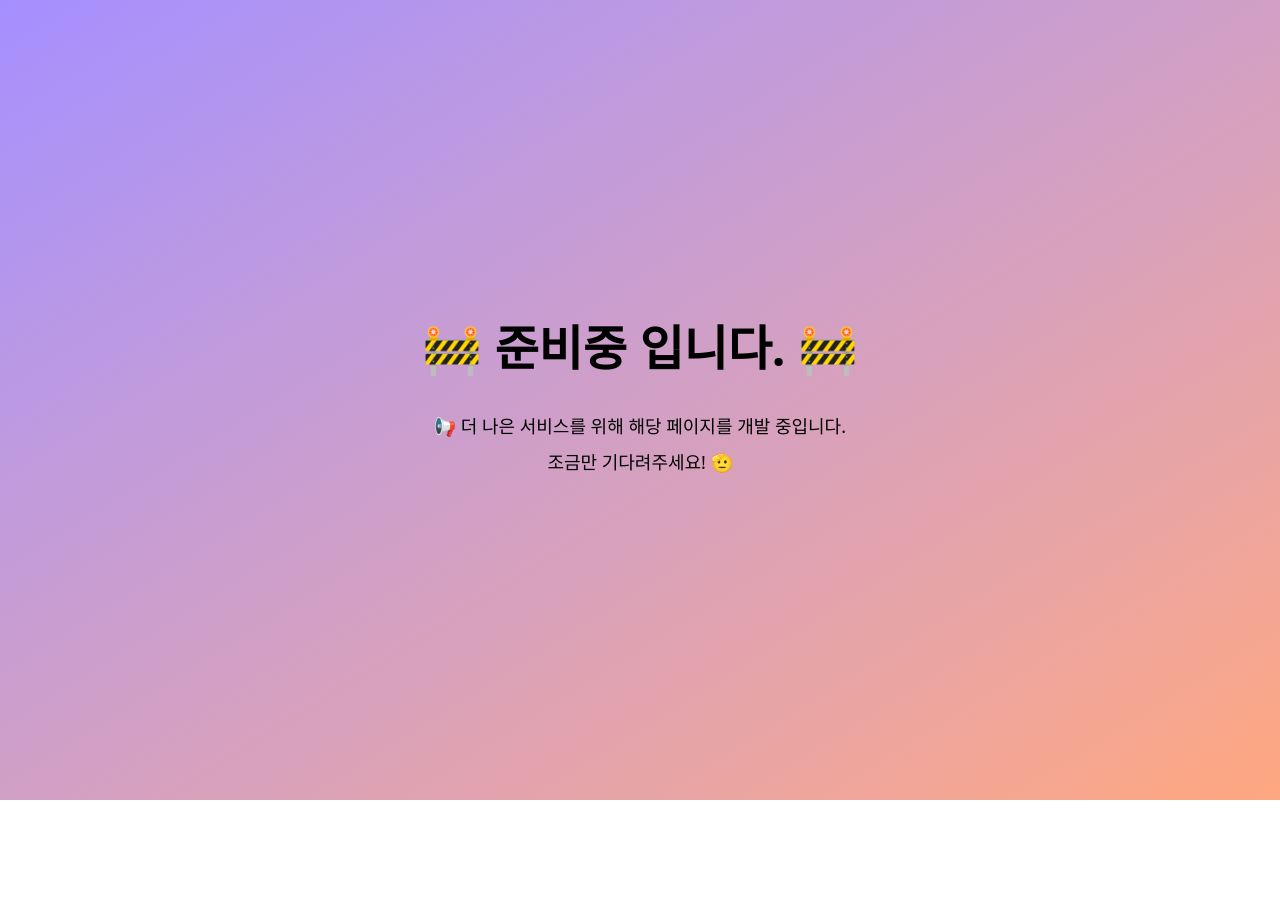
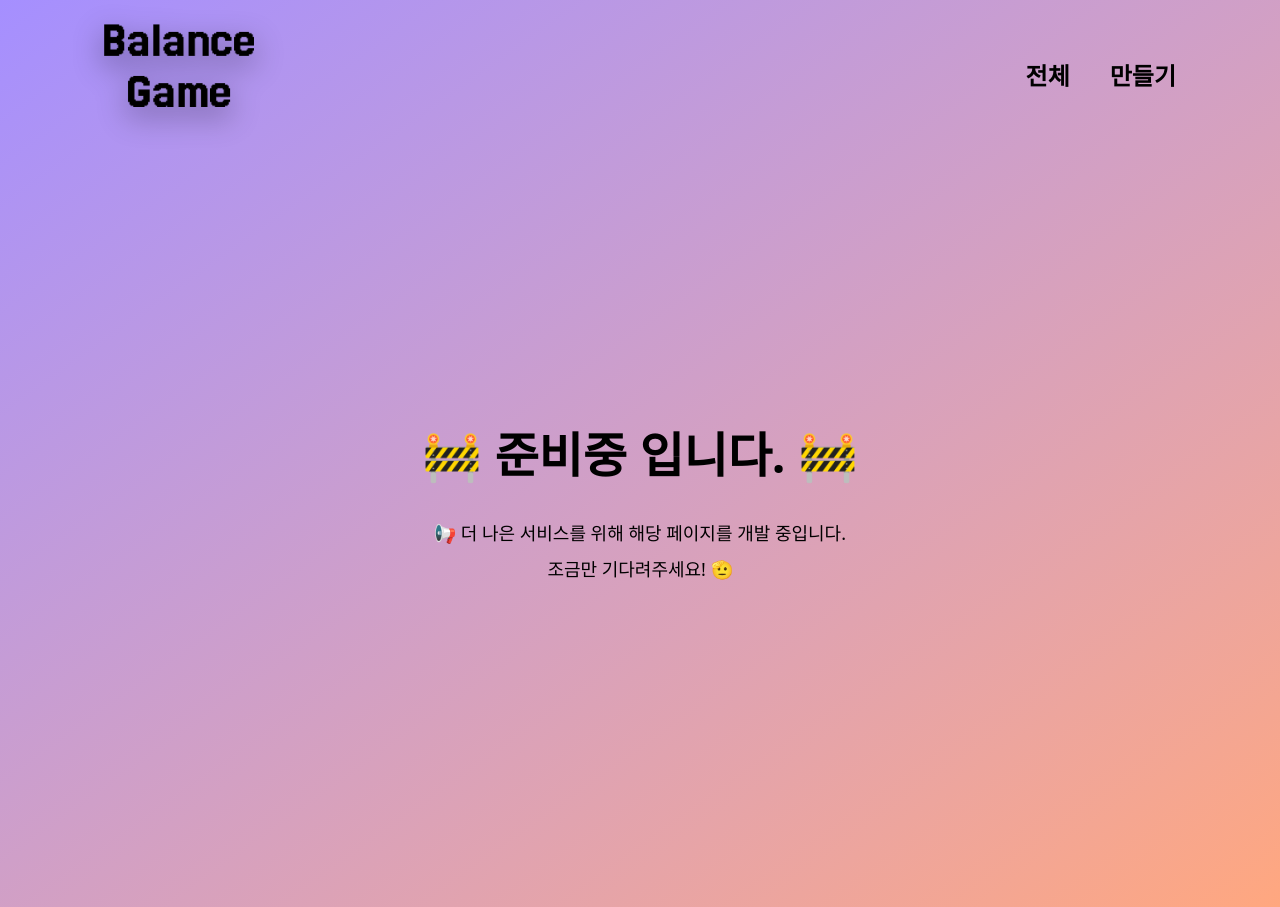
Before and after one commit to dev-yihyun/next-balance-game, a Next.js app: page /main in a window 1280 px wide. Before the commit the page ends 800 px from the top, so only its background shows below. Built offline with nearby package versions, Linux system fonts and the light colour scheme.

Commit message:
[feat] NavBar 생성

```diff
--- a/src/app/layout.tsx
+++ b/src/app/layout.tsx
@@ -32,7 +32,7 @@ export default function RootLayout({
     return (
         <html lang="en">
             <body
-                className={`${geistSans.variable} ${geistMono.variable} antialiased  min-h-screen bg-gradient-to-br from-[#a58fff] to-[#ffa77f]`}
+                className={`${geistSans.variable} ${geistMono.variable} antialiased  min-h-screen bg-gradient-to-br from-[#a58fff] to-[#ffa77f] mx-20`}
             >
                 {children}
             </body>
--- /dev/null
+++ b/src/app/main/layout.tsx
@@ -0,0 +1,11 @@
+import NavBar from "@/component/NavBar";
+
+function MainLayout({ children }: { children: React.ReactNode }) {
+    return (
+        <section>
+            <NavBar />
+            {children}
+        </section>
+    );
+}
+export default MainLayout;
--- a/src/app/main/page.tsx
+++ b/src/app/main/page.tsx
@@ -6,11 +6,7 @@ export const metadata: Metadata = {
 };
 
 function MainPage() {
-    return (
-        <>
-            <ComingSoonMessage />
-        </>
-    );
+    return <ComingSoonMessage />;
 }
 
 export default MainPage;
--- /dev/null
+++ b/src/component/NavBar.tsx
@@ -0,0 +1,24 @@
+function NavBar() {
+    return (
+        <nav className="w-full px-6 pt-6 flex flex-col sm:flex-row sm:justify-between sm:items-center gap-6">
+            {/* Logo */}
+            <div className="flex justify-center sm:justify-start ">
+                <img
+                    src="/images/balancegame.png"
+                    alt="balancegame"
+                    className="drop-shadow-[0_10px_15px_rgba(0,0,0,0.4)]"
+                    width={150}
+                    height={150}
+                />
+            </div>
+
+            {/* Menu */}
+            <div className="flex justify-center sm:justify-end gap-6 sm:gap-10 text-lg sm:text-xl mt-5 md:text-2xl font-bold">
+                <p>전체</p>
+                <p>만들기</p>
+            </div>
+        </nav>
+    );
+}
+
+export default NavBar;
```
